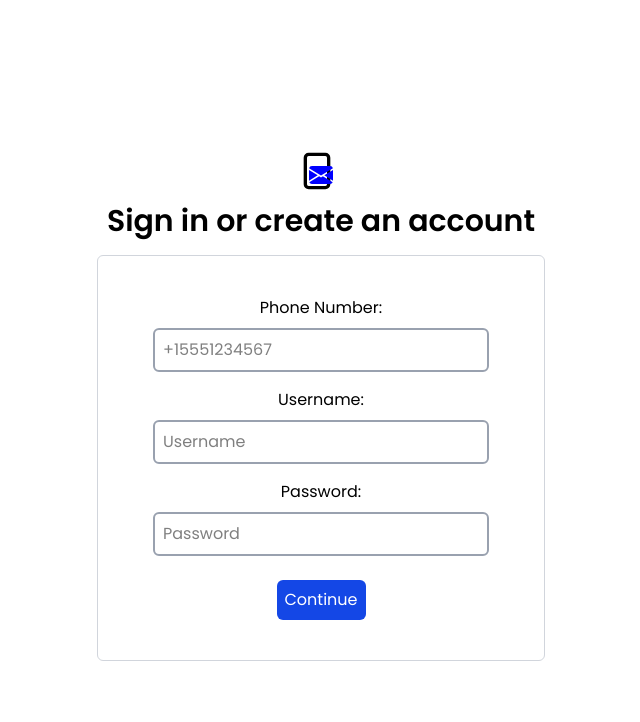
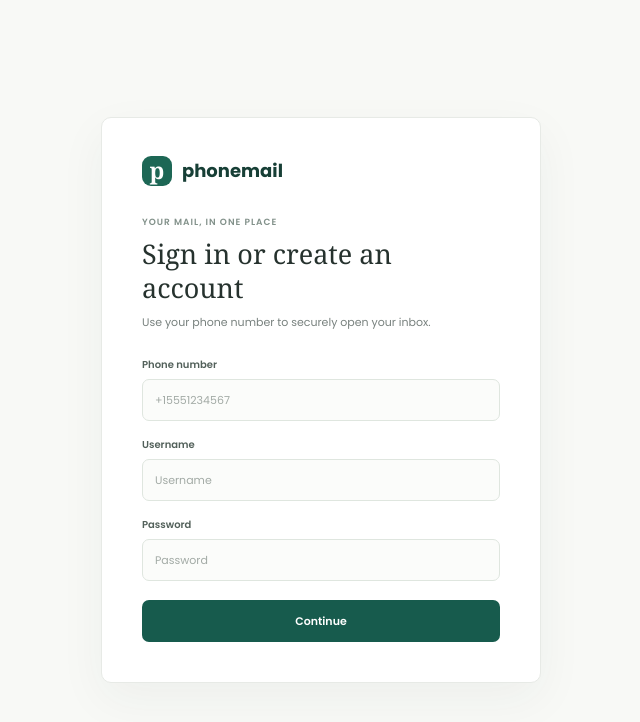
Before and after one commit to HexTrail/Email-Client, a React (Vite) app in the folder client/: page / in a window 1280 px wide. Shown: the top 722 px of the page, without its empty margins (319-959 px from the left). Built offline with nearby package versions, Linux system fonts and the light colour scheme; no server answers.

Commit message:
Updated UI
Updated ui of signin and verify page to match the home page

```diff
--- a/client/src/App.tsx
+++ b/client/src/App.tsx
@@ -1,14 +1,49 @@
-import {Routes, Route} from 'react-router-dom'
+import { Link, Route, Routes } from 'react-router-dom'
 import Signin from './pages/Signin.tsx'
 import Home from './pages/Home.tsx'
 import Verify from './pages/Verify.tsx'
+import { useAuth } from './Context/AuthContext.tsx'
+import PhonemailLogo from './components/PhonemailLogo.tsx'
+import './pages/AuthPages.css'
+
+function ProtectedHome() {
+  const { user, loading } = useAuth()
+
+  if (loading) {
+    return (
+      <main className="auth-screen">
+        <div className="auth-panel auth-notice" role="status" aria-live="polite">
+          <PhonemailLogo />
+          <p>Checking your session...</p>
+        </div>
+      </main>
+    )
+  }
+
+  if (!user) {
+    return (
+      <main className="auth-screen">
+        <div className="auth-panel auth-notice">
+          <PhonemailLogo />
+          <p className="auth-eyebrow">INBOX ACCESS</p>
+          <h1>Sign in to continue</h1>
+          <p className="auth-description">You need to sign in before you can open your inbox.</p>
+          <Link className="auth-submit" to="/">Go to sign in</Link>
+        </div>
+      </main>
+    )
+  }
+
+  return <Home />
+}
+
 function App() {
 
   return (
     <>
       <Routes>
         <Route path='/' element={<Signin/>}/>
-        <Route path='/home' element={<Home/>}/>
+        <Route path='/home' element={<ProtectedHome/>}/>
         <Route path='/verify' element={<Verify/>}/>
       </Routes>
     </>
--- /dev/null
+++ b/client/src/pages/AuthPages.css
@@ -0,0 +1,127 @@
+.auth-screen {
+  display: grid;
+  min-height: 100vh;
+  place-items: center;
+  padding: 28px 18px;
+  color: #202b29;
+  background-color: #f8f9f6;
+  background-image: radial-gradient(#dfe7de 0.65px, transparent 0.65px);
+  background-size: 18px 18px;
+  font-family: 'Poppins', sans-serif;
+}
+
+.auth-panel {
+  width: min(440px, 100%);
+  padding: 38px 40px 40px;
+  border: 1px solid #e7eae6;
+  border-radius: 10px;
+  background: #fff;
+  box-shadow: 0 16px 48px #263c320d;
+}
+
+.auth-eyebrow {
+  margin: 30px 0 7px;
+  color: #82918a;
+  font-size: 9px;
+  font-weight: 600;
+  letter-spacing: 1px;
+}
+
+.auth-panel h1 {
+  margin: 0;
+  color: #26322e;
+  font-family: Georgia, serif;
+  font-size: 27px;
+  font-weight: 500;
+  line-height: 1.25;
+}
+
+.auth-description {
+  margin: 9px 0 25px;
+  color: #78817e;
+  font-size: 11px;
+  line-height: 1.7;
+}
+
+.auth-form {
+  display: flex;
+  flex-direction: column;
+  gap: 16px;
+}
+
+.auth-field {
+  display: flex;
+  flex-direction: column;
+  gap: 7px;
+  color: #52605a;
+  font-size: 10px;
+  font-weight: 600;
+}
+
+.auth-input {
+  box-sizing: border-box;
+  width: 100%;
+  height: 42px;
+  padding: 0 12px;
+  border: 1px solid #dfe6df;
+  border-radius: 7px;
+  outline: 0;
+  color: #202b29;
+  background: #fbfcfa;
+  font: inherit;
+  font-size: 11px;
+  font-weight: 400;
+}
+
+.auth-input:focus {
+  border-color: #6aa48b;
+  box-shadow: 0 0 0 3px #e3f0e7;
+}
+
+.auth-input::placeholder { color: #a2aaa5; }
+
+.auth-code-input {
+  height: 52px;
+  text-align: center;
+  font-size: 18px;
+  font-weight: 600;
+  letter-spacing: 2px;
+}
+
+.auth-error {
+  margin: -3px 0 0;
+  color: #a34a3d;
+  font-size: 10px;
+  line-height: 1.6;
+}
+
+.auth-submit {
+  display: inline-flex;
+  min-height: 42px;
+  align-items: center;
+  justify-content: center;
+  margin-top: 3px;
+  padding: 0 16px;
+  border: 0;
+  border-radius: 7px;
+  color: #fff;
+  background: #175b4d;
+  cursor: pointer;
+  font: inherit;
+  font-size: 11px;
+  font-weight: 600;
+  text-decoration: none;
+}
+
+.auth-submit:hover { background: #124b40; }
+.auth-submit:focus-visible { outline: 3px solid #b9d9c4; outline-offset: 2px; }
+
+.auth-notice { text-align: center; }
+.auth-notice > .phonemail-logo { justify-content: center; }
+.auth-notice .auth-eyebrow { margin-top: 27px; }
+.auth-notice .auth-description { margin-bottom: 22px; }
+
+@media (max-width: 480px) {
+  .auth-panel { padding: 30px 23px; }
+  .auth-panel h1 { font-size: 24px; }
+}
--- a/client/src/pages/Signin.tsx
+++ b/client/src/pages/Signin.tsx
@@ -1,7 +1,8 @@
 import { useState } from "react";
-import PhoneMailIcon from "../components/Logo.tsx";
+import PhonemailLogo from "../components/PhonemailLogo.tsx";
 import { useNavigate } from "react-router-dom";
 import { useAuth } from "../Context/AuthContext.tsx";
+import "./AuthPages.css";
 
 function Signin() {
   const [phone, setPhone] = useState("");
@@ -38,62 +39,62 @@ function Signin() {
     }
   }
   return (
-    <>
-      <div className="flex flex-col items-center justify-center h-screen w-screen gap-2">
-        <PhoneMailIcon />
-        <h1 className="text-3xl font-semibold">Sign in or create an account</h1>
-        <form onSubmit={sendData} className="flex flex-col items-center justify-center gap-4 max-h-[80vh] max-w-full border w-md h-fit border-gray-300 rounded-md p-10 m-2">
-          <div className="flex flex-col items-center justify-center gap-2 w-full h-fit">
-            <label htmlFor="phone">
-              Phone Number:{" "}
-            </label>
+    <main className="auth-screen">
+      <section className="auth-panel">
+        <PhonemailLogo />
+        <p className="auth-eyebrow">YOUR MAIL, IN ONE PLACE</p>
+        <h1>Sign in or create an account</h1>
+        <p className="auth-description">Use your phone number to securely open your inbox.</p>
+        <form onSubmit={sendData} className="auth-form">
+          <div className="auth-field">
+            <label htmlFor="phone">Phone number</label>
             <input
               type="text"
               id="phone"
               name="phone"
               placeholder="+15551234567"
               autoComplete="tel"
-              className="border-2 border-gray-400 rounded-md p-2 max-w-full min-w-9/12"
+              className="auth-input"
+              required
               onChange={(e) => setPhone(e.target.value)}
             />
           </div>
-          <div className="flex flex-col items-center justify-center gap-2 w-full h-fit">
-            <label htmlFor="username">
-              Username:{" "}
-            </label>
+          <div className="auth-field">
+            <label htmlFor="username">Username</label>
             <input
               type="text"
               id="username"
               name="username"
               placeholder="Username"
-              className="border-2 border-gray-400 rounded-md p-2 max-w-full min-w-9/12"
+              className="auth-input"
+              autoComplete="username"
+              required
               onChange={(e) => setUsername(e.target.value)}
             />
           </div>
-          <div className="flex flex-col items-center justify-center gap-2 w-full h-fit">
-            <label htmlFor="password">
-              Password:{" "}
-            </label>
+          <div className="auth-field">
+            <label htmlFor="password">Password</label>
             <input
               type="password"
               id="password"
               name="password"
               placeholder="Password"
-              className="border-2 border-gray-400 rounded-md p-2 max-w-full min-w-9/12"
+              className="auth-input"
+              autoComplete="new-password"
+              required
               onChange={(e) => setPassword(e.target.value)}
             />
           </div>
-          {error && <p role="alert" className="text-sm text-red-700">{error}</p>}
+          {error && <p role="alert" className="auth-error">{error}</p>}
           <button
             type="submit"
-            className="bg-blue-700 text-white p-2 rounded-md mt-2 cursor-pointer hover:bg-blue-800"
+            className="auth-submit"
           >
             Continue
           </button>
-
         </form>
-      </div>
-    </>
+      </section>
+    </main>
   );
 }
 
--- a/client/src/pages/Verify.tsx
+++ b/client/src/pages/Verify.tsx
@@ -1,7 +1,8 @@
 import { useState } from "react";
-import PhoneMailIcon from "../components/Logo.tsx";
+import PhonemailLogo from "../components/PhonemailLogo.tsx";
 import { useNavigate } from "react-router-dom";
 import { useAuth } from "../Context/AuthContext.tsx";
+import "./AuthPages.css";
 
 function Verify() {
   const [otp, setOtp] = useState("");
@@ -31,12 +32,13 @@ function Verify() {
   }
 
   return (
-    <div className="flex flex-col items-center justify-center h-screen w-screen gap-2">
-      <PhoneMailIcon />
-      <h1 className="text-3xl font-bold mb-2">Verify your phone</h1>
-
-      <form onSubmit={sendData} className="flex flex-col items-center justify-center gap-4 max-h-[80vh] max-w-full border w-md h-fit border-gray-300 rounded-md p-10 m-2">
-        <p>Enter the code sent to {pendingPhone || "your phone"}.</p>
+    <main className="auth-screen">
+      <section className="auth-panel">
+        <PhonemailLogo />
+        <p className="auth-eyebrow">ONE MORE STEP</p>
+        <h1>Verify your phone</h1>
+        <p className="auth-description">Enter the code sent to {pendingPhone || "your phone"}.</p>
+        <form onSubmit={sendData} className="auth-form">
         <input
           type="text"
           value={otp}
@@ -48,18 +50,20 @@ function Verify() {
           autoComplete="one-time-code"
           aria-label="Verification code"
           placeholder="Verification code"
-          className="w-56 h-14 text-center text-xl font-semibold rounded-md border-2 border-neutral-300 focus:border-emerald-600 outline-none"
+          className="auth-input auth-code-input"
+          required
         />
-        {error && <p role="alert" className="text-sm text-red-700">{error}</p>}
+        {error && <p role="alert" className="auth-error">{error}</p>}
 
         <button
           type="submit"
-          className="bg-blue-700 text-white p-2 rounded-md mt-2"
+          className="auth-submit"
         >
           Submit
         </button>
       </form>
-    </div>
+      </section>
+    </main>
   );
 }
 
```
Also changed, not shown: 1 other file (tests, documents, lock files or other folders).
